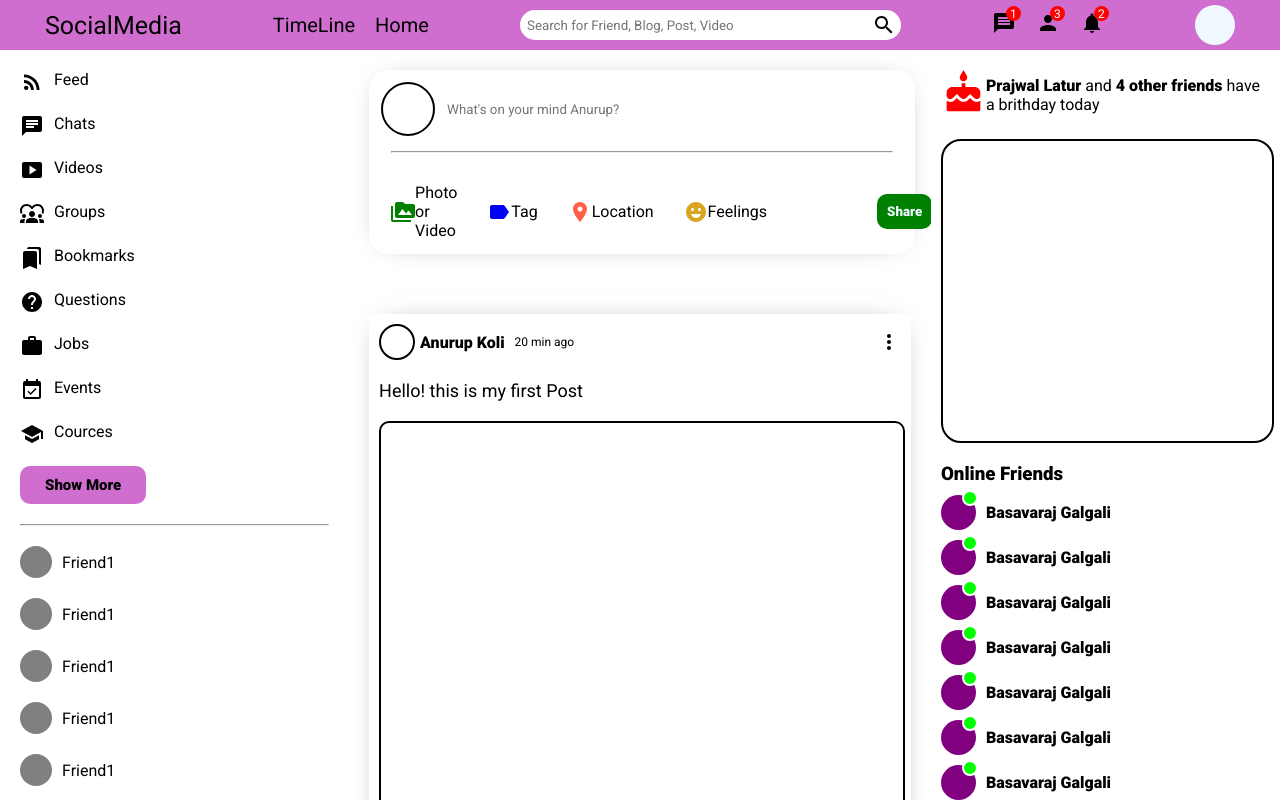
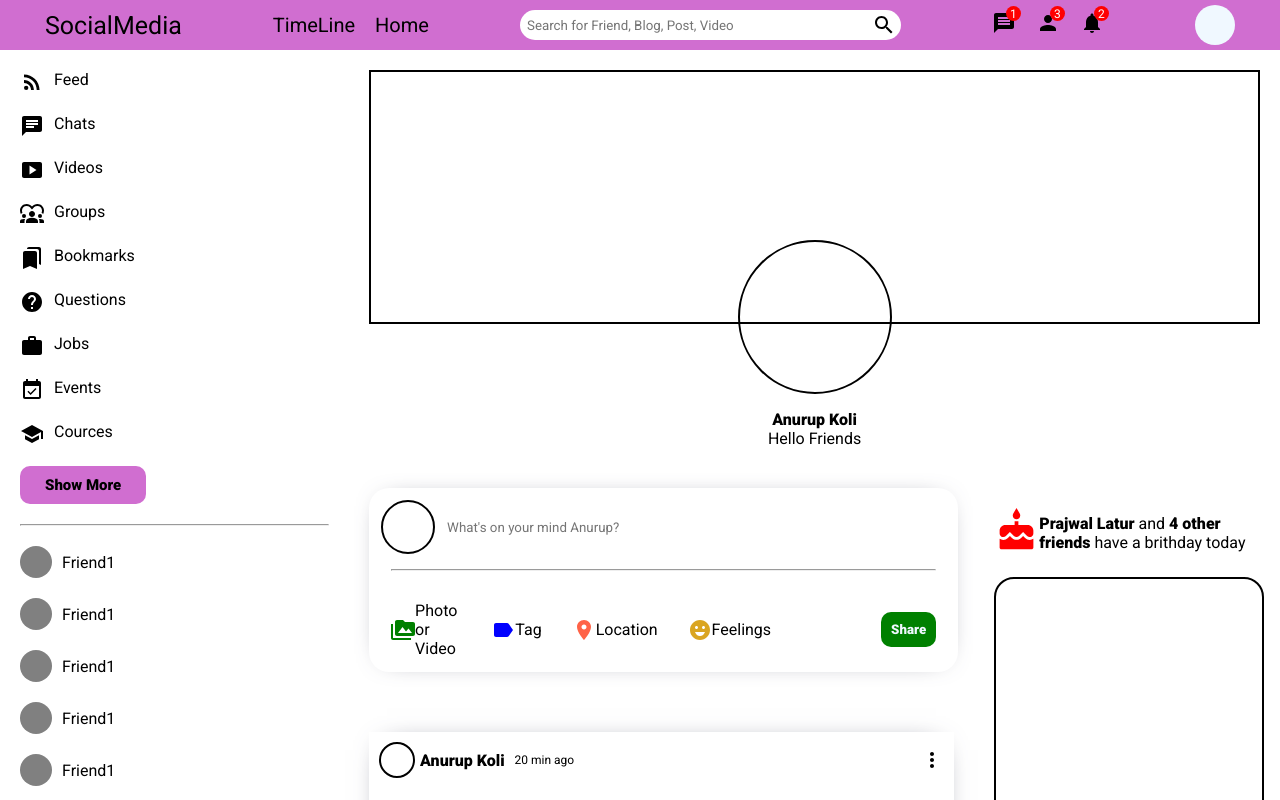
Before and after one commit to anurupkoli/socialMedia, a React (Create React App) app: page /profile in a window 1280 px wide. Shown: the top 800 px of the page. Built offline with nearby package versions, Linux system fonts and the light colour scheme.

Commit message:
added Profile component

```diff
--- a/src/App.js
+++ b/src/App.js
@@ -1,10 +1,18 @@
-import Home from "./components/home/Home";
+import Home from "./components/pages/home/Home";
+import Profile from "./components/pages/profile/Profile";
+import { BrowserRouter, Routes, Route } from "react-router-dom";
+
 
 
 function App() {
   return (
     <>
-      <Home/>
+      <BrowserRouter>
+        <Routes>
+          <Route exact path="/" element={<Home/>} />
+          <Route exact path="/profile" element={<Profile/>} />
+        </Routes>
+      </BrowserRouter>
     </>
   );
 }
--- a/src/components/home/Home.js
+++ /dev/null
@@ -1,25 +0,0 @@
-import React from "react";
-import Topbar from "../topbar/Topbar";
-import Leftbar from "../leftbar/Leftbar";
-import Feed from "../feed/Feed";
-import Rightbar from "../rightbar/Rightbar";
-import "./home.css";
-
-export default function Home() {
-  return (
-    <>
-      <Topbar />
-      <div className="container">
-        <div id="leftBar">
-          <Leftbar />
-        </div>
-        <div id="feed">
-          <Feed />
-        </div>
-        <div id="rightBar">
-          <Rightbar />
-        </div>
-      </div>
-    </>
-  );
-}
--- /dev/null
+++ b/src/components/pages/home/Home.js
@@ -0,0 +1,25 @@
+import React from "react";
+import Topbar from "../../topbar/Topbar";
+import Leftbar from "../../leftbar/Leftbar";
+import Feed from "../../feed/Feed";
+import Rightbar from "../../rightbar/Rightbar";
+import "./home.css";
+
+export default function Home() {
+  return (
+    <>
+        <Topbar />
+      <div className="container">
+        <div className="leftBar">
+          <Leftbar />
+        </div>
+        <div className="feed">
+          <Feed />
+        </div>
+        <div className="rightBar">
+          <Rightbar />
+        </div>
+      </div>
+    </>
+  );
+}
--- a/src/components/home/home.css
+++ b/src/components/pages/home/home.css
@@ -1,37 +1,40 @@
-
-.container{
+.container {
     display: flex;
     width: 100%;
+    height: fit-content;
+}
+
+.leftBar {
+    display: block;
+    flex: 3;
+    position: sticky;
+    position: -webkit-sticky;
+    top: 50px;
+    left: 0;
+    height: calc(100vh - 50px);
+    overflow-y: auto;
+    z-index: 1;
+}
+
+::-webkit-scrollbar {
+    width: 5px;
+}
+
+::-webkit-scrollbar-thumb {
+    background-color: rgb(255, 199, 255);
+}
+
+::-webkit-scrollbar-track {
+    background-color: white;
+}
+
+.feed {
+    flex: 5;
     height: calc(100vh - 50px);
 }
 
-#leftBar{
-    display: block;
+.rightBar {
     flex: 3;
     height: calc(100vh - 50px);
-    overflow-y: auto;
+    /* overflow-y: auto; */
 }
-::-webkit-scrollbar{
-    width: 5px;
-}
-
-::-webkit-scrollbar-thumb{
-    background-color: rgb(255, 199, 255);
-}
-
-::-webkit-scrollbar-track{
-    background-color: white;
-}
-
-#feed{
-    flex: 5;
-    height: calc(100vh - 50px);
-    height: calc(100vh - 50px);
-    overflow-y: auto;
-}
-#rightBar{
-    flex: 3;
-    height: calc(100vh - 50px);
-    height: calc(100vh - 50px);
-    overflow-y: auto;
-}
--- /dev/null
+++ b/src/components/pages/profile/Profile.jsx
@@ -0,0 +1,35 @@
+import React from "react";
+import Topbar from "../../topbar/Topbar";
+import Leftbar from "../../leftbar/Leftbar";
+import Feed from "../../feed/Feed";
+import Rightbar from "../../rightbar/Rightbar";
+import "./profile.css";
+import '../home/home.css'
+import ProfileComponent from "./ProfileComponent";
+export default function Profile() {
+  return (
+    <>
+      <>
+        <Topbar />
+        <div className="profileContainer">
+          <div className="leftBar">
+            <Leftbar />
+          </div>
+          <div className="profileRightBar">
+            <div className="profileRightTop">
+                <ProfileComponent/>
+            </div>
+            <div className="profileRightBottom">
+              <div className="feed">
+                <Feed />
+              </div>
+              <div className="rightBar">
+                <Rightbar />
+              </div>
+            </div>
+          </div>
+        </div>
+      </>
+    </>
+  );
+}
--- /dev/null
+++ b/src/components/pages/profile/ProfileComponent.jsx
@@ -0,0 +1,17 @@
+import React from "react";
+import "./profile.css";
+
+export default function ProfileComponent() {
+  return (
+    <>
+      <div className="profileCover">
+        <div className="profileBackImg"></div>
+        <div className="profileFrontImg"></div>
+      </div>
+        <div className="userDescription">
+          <h4>Anurup Koli</h4>
+          <span>Hello Friends</span>
+        </div>
+    </>
+  );
+}
--- /dev/null
+++ b/src/components/pages/profile/profile.css
@@ -0,0 +1,44 @@
+.profileContainer{
+    display: flex;
+}
+.profileRightBar{
+    flex: 8;
+}
+.profileRightBottom{
+    display: flex;
+}
+.profileRightTop{
+    padding: 20px;
+}
+
+.profileCover{
+    height: 350px;
+    position: relative;
+    z-index: -1;
+}
+
+.profileBackImg{
+    /* width: 100%; */
+    height: 250px;
+    border: 2px solid black;
+}
+
+.profileFrontImg{
+    width: 150px;
+    height: 150px;
+    border-radius: 50%;
+    border: 2px solid black;
+    position: absolute;
+    left: 0;
+    right: 0;
+    top: 170px;
+    margin: auto;
+}
+
+.userDescription{
+    display: flex;
+    flex-direction: column;
+    align-items: center;
+    justify-content: flex-end;
+    margin-top: -10px;
+}
--- a/src/components/topbar/Topbar.jsx
+++ b/src/components/topbar/Topbar.jsx
@@ -1,43 +1,46 @@
-import React from 'react'
-import './topbar.css'
-import SearchIcon from '@mui/icons-material/Search';
-import PersonIcon from '@mui/icons-material/Person';
-import MessageIcon from '@mui/icons-material/Message';
-import NotificationsIcon from '@mui/icons-material/Notifications';
-// import { NavLink } from 'react-router-dom';
+import React from "react";
+import "./topbar.css";
+import SearchIcon from "@mui/icons-material/Search";
+import PersonIcon from "@mui/icons-material/Person";
+import MessageIcon from "@mui/icons-material/Message";
+import NotificationsIcon from "@mui/icons-material/Notifications";
+import { NavLink } from "react-router-dom";
 
-export default function Topbar(){
+export default function Topbar() {
   return (
-    <div className='navBar' >
+    <div className="navBar">
       <div className="leftNavbar">
+        <NavLink to="/" style={{'textDecoration': 'none'}} >
           <span>SocialMedia</span>
+        </NavLink>
       </div>
       <div className="navBarLinks">
-            <span  className='navBarLink'>TimeLine</span>
-            <span  className='navBarLink'>Home</span>
-
+        <span className="navBarLink">TimeLine</span>
+        <NavLink to="/" style={{'textDecoration': 'none'}}  >
+          <span className="navBarLink" >Home</span>
+        </NavLink>
       </div>
       <div className="middleNavbar">
-            <input placeholder='Search for Friend, Blog, Post, Video' type="text" />
-            <SearchIcon/>
+        <input placeholder="Search for Friend, Blog, Post, Video" type="text" />
+        <SearchIcon style={{'cursor': 'pointer'}} />
       </div>
       <div className="rightNavbar">
         <div className="rightNavbarItem">
-                <MessageIcon/>
+          <MessageIcon />
           <span>1</span>
         </div>
         <div className="rightNavbarItem">
-                <PersonIcon/>
+          <PersonIcon />
           <span>3</span>
         </div>
         <div className="rightNavbarItem">
-                <NotificationsIcon/>
+          <NotificationsIcon />
           <span>2</span>
         </div>
       </div>
-        <div className="userProfile">
-            {/* <img src="" alt="" /> */}
+      <NavLink to="/profile">
+        <div className="userProfile">{/* <img src="" alt="" /> */}</div>
+      </NavLink>
     </div>
-    </div>
-  )
+  );
 }
--- a/src/components/topbar/topbar.css
+++ b/src/components/topbar/topbar.css
@@ -5,14 +5,22 @@
     background-color: rgb(208, 110, 208);
     padding: 5px;
     position: sticky;
+    position: -webkit-sticky;
     top: 0;
     padding: 5px;
     height: 40px;
+    z-index: 999;
 }
 
 .leftNavbar{
+    margin-left: 40px;
+    cursor: pointer;
+}
+
+.leftNavbar span{
     font-size: 25px;
-    margin-left: 40px;
+    text-decoration: none;
+    color: black;
 }
 
 .navBarLinks{
@@ -20,10 +28,16 @@
 }
 .navBarLink{
     margin: 0 10px;
+    color: black;
+    text-decoration: none;
 }
 .navBarLink:hover{
     cursor: pointer;
     text-decoration: underline;
+}
+.navBarLink NavLink{
+    text-decoration: none;
+    color: black;
 }
 
 .middleNavbar{
@@ -84,3 +98,13 @@
     border-radius: 40px;
     cursor: pointer;
 }
+.userProfileLink NavLink{
+    background-color: aliceblue;
+    width: 40px;
+    height: 40px;
+    margin-right: 40px;
+    border-radius: 40px;
+    cursor: pointer;
+    color: black;
+    text-decoration: none;
+}
```
Lines whose indentation alone changed are shown as unchanged.
